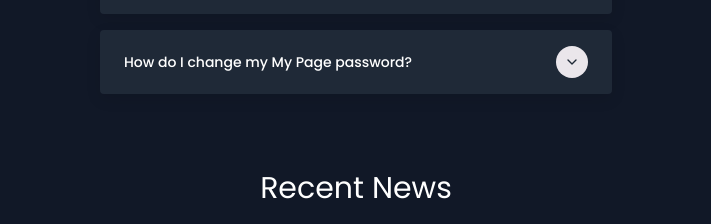
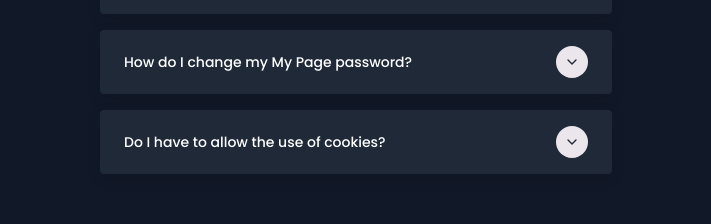
Before and after one commit to GalienCodes/CPA, a React (Create React App) app: page / in a window 1280 px wide. Shown: the part 2030-2254 px from the top of the page, without its empty margins (284-995 px from the left). Built offline with nearby package versions, Linux system fonts and the light colour scheme.

Commit message:
Update data.js

```diff
--- a/src/data.js
+++ b/src/data.js
@@ -13,6 +13,12 @@ const questions = [
     info:
       'Coloring book forage photo booth gentrify lumbersexual. Migas chillwave poutine synth shoreditch, enamel pin thundercats fashion axe roof party polaroid chartreuse.',
   },
+   {
+    id: 3,
+    title: 'Do I have to allow the use of cookies?',
+    info:
+      'Unicorn vinyl poutine brooklyn, next level direct trade iceland. Shaman copper mug church-key coloring book, whatever poutine normcore fixie cred kickstarter post-ironic street art.',
+  },
 ]
 
 export default questions
```
